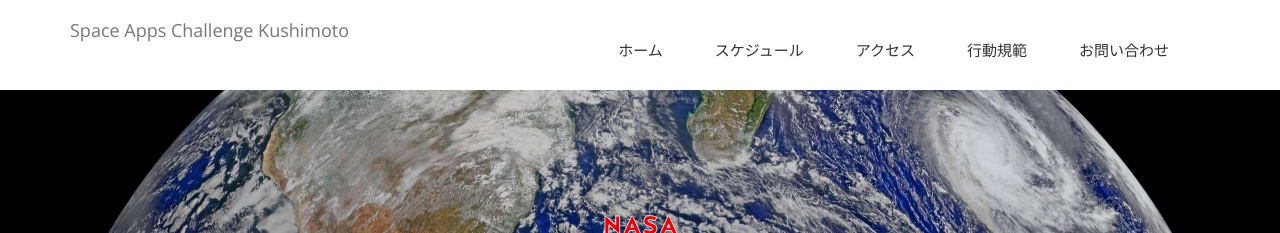
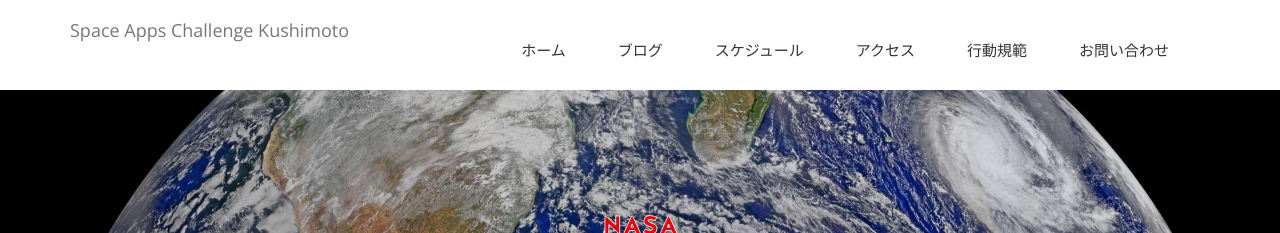
Before and after one commit to naogify/space-apps-kushimoto.github.io, a Jekyll site: the page built from index.html, in a window 1280 px wide. Shown: the top 233 px of the page. Built offline with Jekyll 4.4.1, drawn with Linux system fonts in a browser that asks for light colours; nearby versions of some CDN libraries; some web fonts are replaced.

Commit message:
add blog to header navigation

```diff
--- a/_includes/header.html
+++ b/_includes/header.html
@@ -20,7 +20,7 @@
             <div class="collapse navbar-collapse" id="bs-example-navbar-collapse-1">
               <ul class="nav navbar-nav navbar-right">
                 <li><a href="{{ site.baseurl }}/">ホーム</a></li>
-                <!-- <li><a href="{{ site.baseurl }}/blog">ブログ</a></li> -->
+                <li><a href="{{ site.baseurl }}/blog">ブログ</a></li>
                 <li><a href="{{ site.baseurl }}/schedule">スケジュール</a></li>
                 <li><a href="{{ site.baseurl }}/access">アクセス</a></li>
                 <li><a href="{{ site.baseurl }}/code-of-conduct">行動規範</a></li>
```
